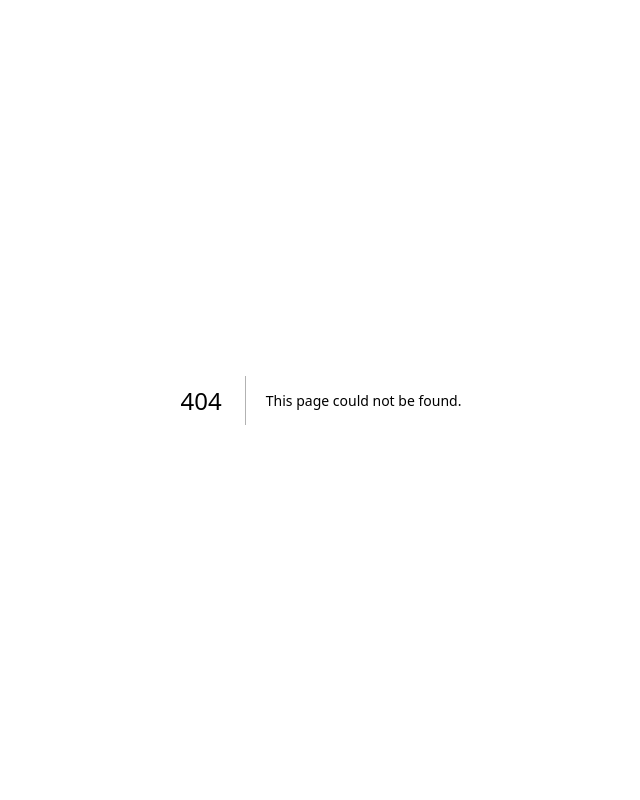
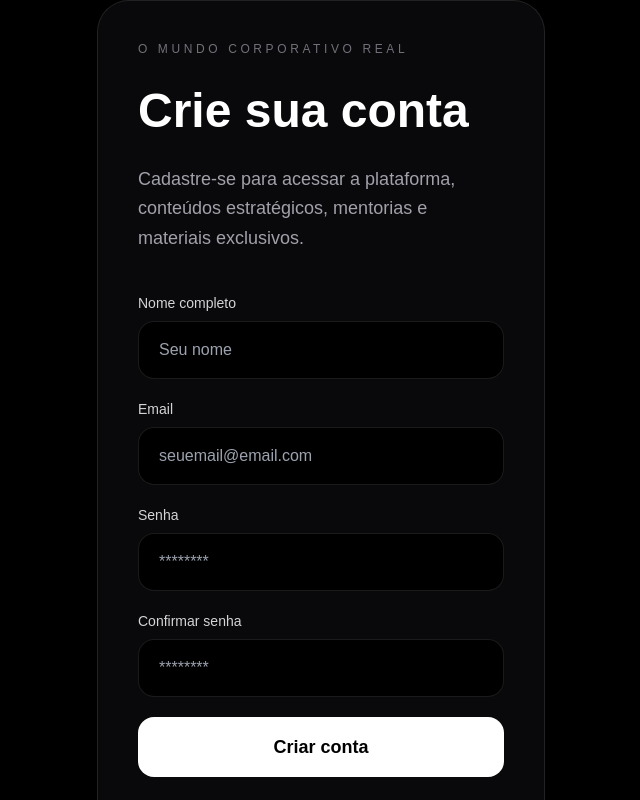
Before and after one commit to camymagini-sudo/da-base-ao-topo, a Next.js app: page /register in a window 1280 px wide. Before the commit this address had no page. Shown: the top 800 px of the page, without its empty margins (319-959 px from the left). Built offline with nearby package versions, Linux system fonts and the light colour scheme.

Commit message:
Create page.js

```diff
--- /dev/null
+++ b/app/register/page.js
@@ -0,0 +1,91 @@
+export default function RegisterPage() {
+  return (
+    <main className="min-h-screen bg-black text-white flex items-center justify-center px-6">
+      <div className="w-full max-w-md bg-zinc-950 border border-white/10 rounded-[32px] p-10">
+
+        <p className="text-xs tracking-[0.3em] text-zinc-500 uppercase mb-6">
+          O Mundo Corporativo Real
+        </p>
+
+        <h1 className="text-5xl font-bold leading-tight mb-6">
+          Crie sua conta
+        </h1>
+
+        <p className="text-zinc-400 text-lg mb-10 leading-relaxed">
+          Cadastre-se para acessar a plataforma, conteúdos estratégicos,
+          mentorias e materiais exclusivos.
+        </p>
+
+        <div className="space-y-5">
+
+          <div>
+            <label className="block mb-2 text-sm text-zinc-300">
+              Nome completo
+            </label>
+
+            <input
+              type="text"
+              placeholder="Seu nome"
+              className="w-full bg-black border border-white/10 rounded-2xl px-5 py-4 text-white outline-none"
+            />
+          </div>
+
+          <div>
+            <label className="block mb-2 text-sm text-zinc-300">
+              Email
+            </label>
+
+            <input
+              type="email"
+              placeholder="seuemail@email.com"
+              className="w-full bg-black border border-white/10 rounded-2xl px-5 py-4 text-white outline-none"
+            />
+          </div>
+
+          <div>
+            <label className="block mb-2 text-sm text-zinc-300">
+              Senha
+            </label>
+
+            <input
+              type="password"
+              placeholder="********"
+              className="w-full bg-black border border-white/10 rounded-2xl px-5 py-4 text-white outline-none"
+            />
+          </div>
+
+          <div>
+            <label className="block mb-2 text-sm text-zinc-300">
+              Confirmar senha
+            </label>
+
+            <input
+              type="password"
+              placeholder="********"
+              className="w-full bg-black border border-white/10 rounded-2xl px-5 py-4 text-white outline-none"
+            />
+          </div>
+
+          <button className="w-full bg-white text-black rounded-2xl py-4 font-semibold text-lg mt-4 hover:bg-zinc-200 transition">
+            Criar conta
+          </button>
+
+        </div>
+
+        <div className="border-t border-white/10 mt-10 pt-8 text-center">
+          <p className="text-zinc-400 mb-4">
+            Já possui conta?
+          </p>
+
+          <a
+            href="/login"
+            className="inline-flex border border-white/10 rounded-2xl px-6 py-3 hover:bg-white hover:text-black transition"
+          >
+            Fazer login
+          </a>
+        </div>
+
+      </div>
+    </main>
+  );
+}
```
